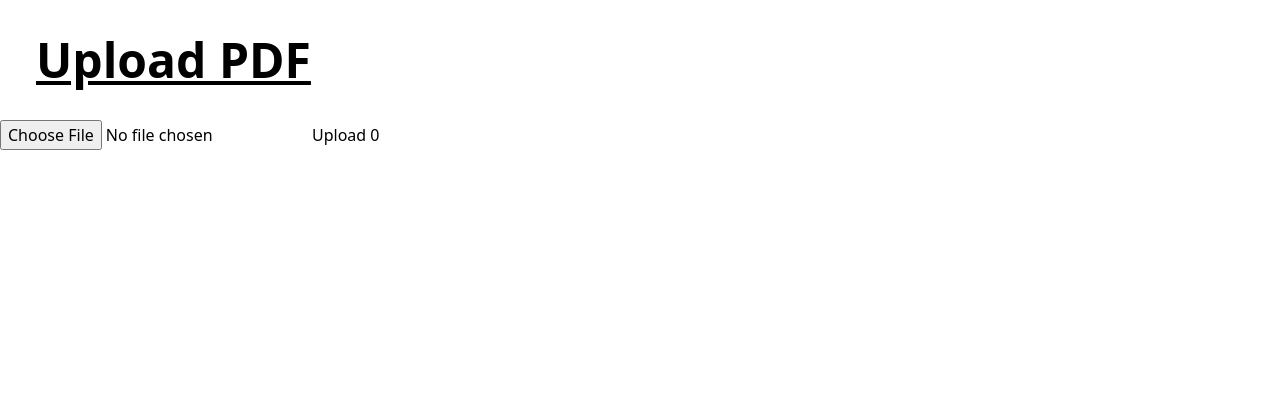
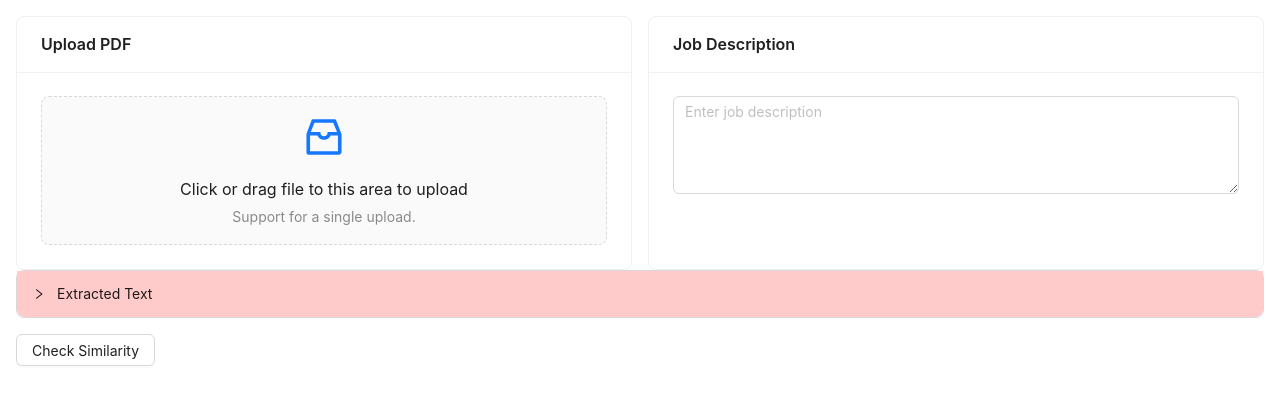
Before and after one commit to parththakkar1818/Automated-Resume-Screening, a React (Create React App) app in the folder frontend/: page / in a window 1280 px wide. Shown: the top 404 px of the page. Built offline with nearby package versions, Linux system fonts and the light colour scheme.

Commit message:
Update Home.jsx

```diff
--- a/frontend/src/components/Home.jsx
+++ b/frontend/src/components/Home.jsx
@@ -1,46 +1,182 @@
-import React, { useState } from "react";
+// import React, { useState } from "react";
 
-const Home = () => {
-  const [selectedFile, setSelectedFile] = useState(null);
-  const [extractedText, setExtractedText] = useState("");
-  const [similarityscore, setsimilarityscore] = useState(0);
+// const Home = () => {
+//   const [selectedFile, setSelectedFile] = useState(null);
+//   const [extractedText, setExtractedText] = useState("");
+//   const [similarityscore, setsimilarityscore] = useState(0);
 
-  const handleFileChange = (event) => {
-    setSelectedFile(event.target.files[0]);
+//   const handleFileChange = (event) => {
+//     setSelectedFile(event.target.files[0]);
+//   };
+
+//   const uploadPDF = async () => {
+//     if (!selectedFile) {
+//       console.error("No file selected.");
+//       return;
+//     }
+
+//     const formData = new FormData();
+//     formData.append("file", selectedFile);
+
+//     try {
+//       const response = await fetch("http://localhost:8000/extract_text", {
+//         method: "POST",
+//         body: formData,
+//       });
+//       const data = await response.json();
+//       // console.log(data);
+//       setExtractedText(data.text); // Update extractedText state with the extracted text
+//       setsimilarityscore(data.score);
+//     } catch (error) {
+//       console.error("Error:", error);
+//     }
+//   };
+
+//   return (
+//     <div>
+//       <h1 className="text-5xl font-bold underline m-9">Upload PDF</h1>
+//       <input type="file" onChange={handleFileChange} />
+//       <button onClick={uploadPDF}>Upload</button>
+//       {extractedText && <div>{extractedText}</div>}{" "}
+//       {similarityscore && <h1 className="bold ">Similarity Score: {similarityscore}</h1>}
+//     </div>
+//   );
+// };
+
+// export default Home;
+import React, { useState } from 'react';
+import { Upload, Button, Input, message, Progress, Card, Row, Col, List, Collapse, Badge } from 'antd';
+import { InboxOutlined } from '@ant-design/icons';
+
+const { Dragger } = Upload;
+const { TextArea } = Input;
+const { Panel } = Collapse;
+
+const FileUpload = () => {
+  const [extractedText, setExtractedText] = useState('');
+  const [errorMessage, setErrorMessage] = useState('');
+  const [jobDescription, setJobDescription] = useState('');
+  const [similarityScore, setSimilarityScore] = useState(null);
+  const [uploadedFileName, setUploadedFileName] = useState('');
+  const [matchedData, setMatchedData] = useState([]);
+
+  const handleUpload = (info) => {
+    const { status, response } = info.file;
+    if (status === 'done') {
+      setExtractedText(response.text);
+      setUploadedFileName(info.file.name);
+      setErrorMessage('');
+    } else if (status === 'error') {
+      setErrorMessage('File upload failed.');
+    }
   };
 
-  const uploadPDF = async () => {
-    if (!selectedFile) {
-      console.error("No file selected.");
+  const handleJobDescriptionChange = (e) => {
+    setJobDescription(e.target.value);
+  };
+
+  const handleCheckSimilarity = () => {
+    if (!jobDescription || !extractedText) {
+      setErrorMessage('Please enter job description and upload a PDF file.');
       return;
     }
 
-    const formData = new FormData();
-    formData.append("file", selectedFile);
-
-    try {
-      const response = await fetch("http://localhost:8000/extract_text", {
-        method: "POST",
-        body: formData,
+    // API call to calculate similarity score
+    fetch('http://localhost:8000/similarity', {
+      method: 'POST',
+      headers: {
+        'Content-Type': 'application/json',
+      },
+      body: JSON.stringify({ job_description: jobDescription, extracted_text: extractedText }),
+    })
+      .then((response) => {
+        if (!response.ok) {
+          throw new Error('Network response was not ok');
+        }
+        return response.json();
+      })
+      .then((data) => {
+        setSimilarityScore(data.similarity_score);
+        setErrorMessage('');
+        console.log(data.matched_data);
+        if (data.matched_data) {
+          setMatchedData(data.matched_data);
+        }
+      })
+      .catch((error) => {
+        console.error('Error calculating similarity:', error);
+        setErrorMessage('Error calculating similarity.');
       });
-      const data = await response.json();
-      // console.log(data);
-      setExtractedText(data.text); // Update extractedText state with the extracted text
-      setsimilarityscore(data.score);
-    } catch (error) {
-      console.error("Error:", error);
-    }
   };
 
   return (
-    <div>
-      <h1 className="text-5xl font-bold underline m-9">Upload PDF</h1>
-      <input type="file" onChange={handleFileChange} />
-      <button onClick={uploadPDF}>Upload</button>
-      {extractedText && <div>{extractedText}</div>}{" "}
-      {similarityscore && <h1 className="bold ">Similarity Score: {similarityscore}</h1>}
+    <div className="p-4">
+      <Row gutter={[16, 16]}>
+        <Col span={12}>
+          <Card title="Upload PDF" className="h-full">
+            <Dragger
+              name="file"
+              action="http://localhost:8000/extract_text"
+              onChange={handleUpload}
+              accept=".pdf"
+              showUploadList={false}
+            >
+              <p className="ant-upload-drag-icon">
+                <InboxOutlined />
+              </p>
+              <p className="ant-upload-text">Click or drag file to this area to upload</p>
+              <p className="ant-upload-hint">Support for a single upload.</p>
+            </Dragger>
+            {uploadedFileName && <p>Uploaded File: {uploadedFileName}</p>}
+            {errorMessage && <p className="text-red-500">{errorMessage}</p>}
+          </Card>
+        </Col>
+        <Col span={12}>
+          <Card title="Job Description" className="h-full">
+            <TextArea
+              rows={4}
+              placeholder="Enter job description"
+              value={jobDescription}
+              onChange={handleJobDescriptionChange}
+              className="mb-4"
+            />
+          </Card>
+        </Col>
+      </Row>
+      <Row gutter={[16, 16]}>
+        <Col span={24}>
+          <Collapse defaultActiveKey={['0']} accordion>
+            <Panel header="Extracted Text" key="1"
+              className={ !extractedText ? 'bg-red-200' : 'bg-green-200'}
+            >
+              {
+                !extractedText ? <p>null</p> : <p>{extractedText}</p>
+              }
+            </Panel>
+          </Collapse>
+          <Button className="mt-4" onClick={handleCheckSimilarity}>
+            Check Similarity
+          </Button>
+        </Col>
+        <Col span={24}>
+          {similarityScore !== null && (
+            <Card title="Similarity Score">
+              <Progress type="circle" percent={similarityScore * 100} />
+              {matchedData.length > 0 && (
+                <Card title="Matched Data">
+                  <List
+                    bordered
+                    dataSource={matchedData}
+                    renderItem={(item) => <List.Item>{item}</List.Item>}
+                  />
+                </Card>
+              )}
+            </Card>
+          )}
+        </Col>
+      </Row>
     </div>
   );
 };
 
-export default Home;
+export default FileUpload;
```
